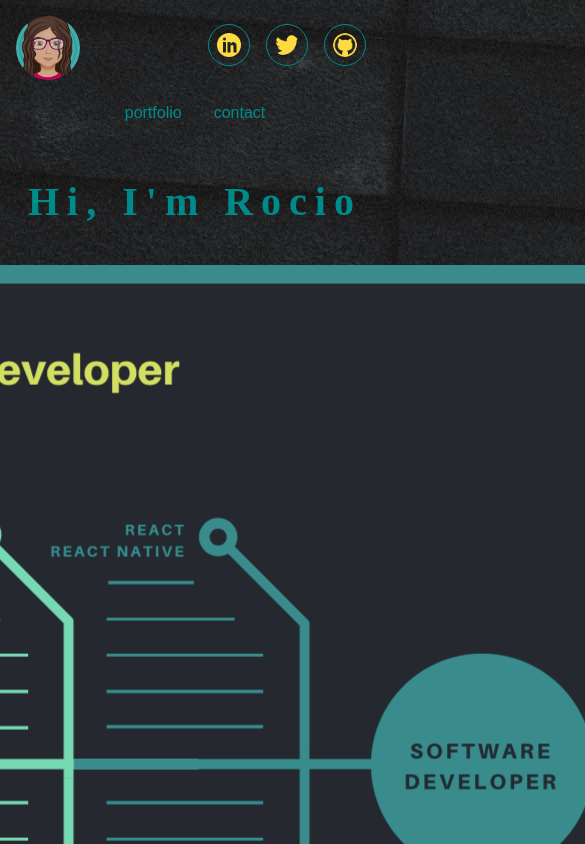
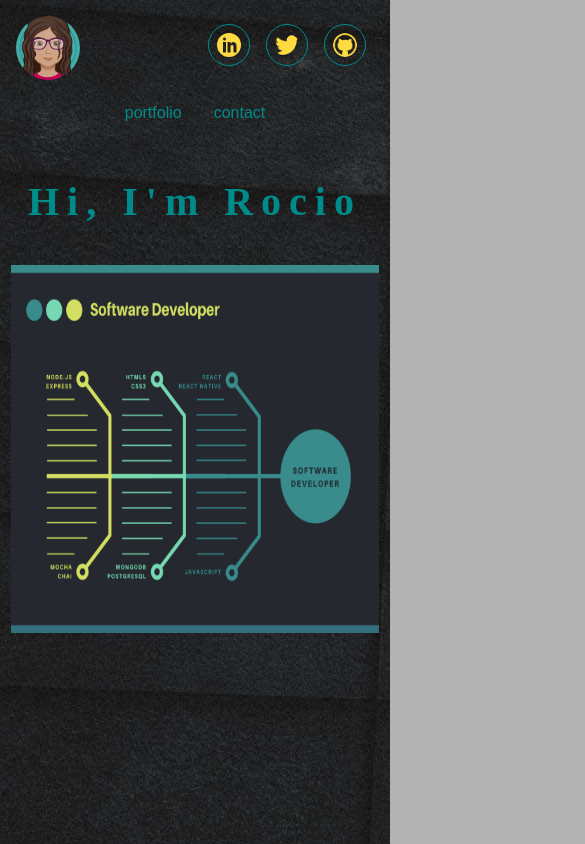
Before and after one commit to ixesta/Ixesta, a React (Create React App) app: page / in a window 390 px wide. Shown: the top 844 px of the page, 585 px wide, since content can reach past the window. Built offline with nearby package versions, Linux system fonts and the light colour scheme; a web font is replaced by a local one.

Commit message:
tech resized

```diff
--- a/src/App.css
+++ b/src/App.css
@@ -118,11 +118,11 @@ nav a {
     letter-spacing: 0.2em;
 }
 
-.learning {
+/* .learning {
     font-size: 2em;
     color:darkcyan;
     text-align: center;
-}
+} */
 
 .tech-container {
     display: flex;
@@ -166,12 +166,10 @@ nav a {
     }
 
     .technologies {
-
+        width: 23em;
+        height: 23em;
     }
 
-    .tech-container {
-        width: 50%;
-    }
 
     nav a {
         font-size: 1em;
```
